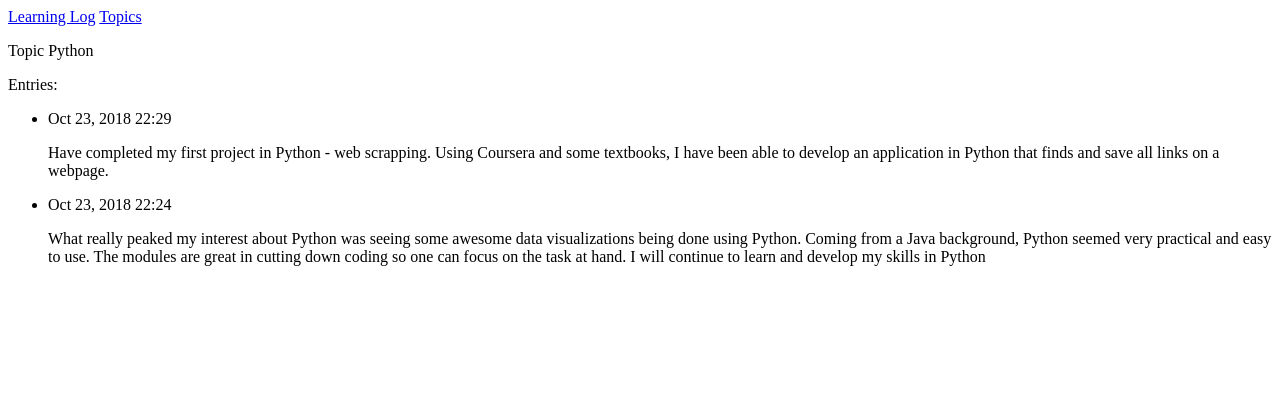
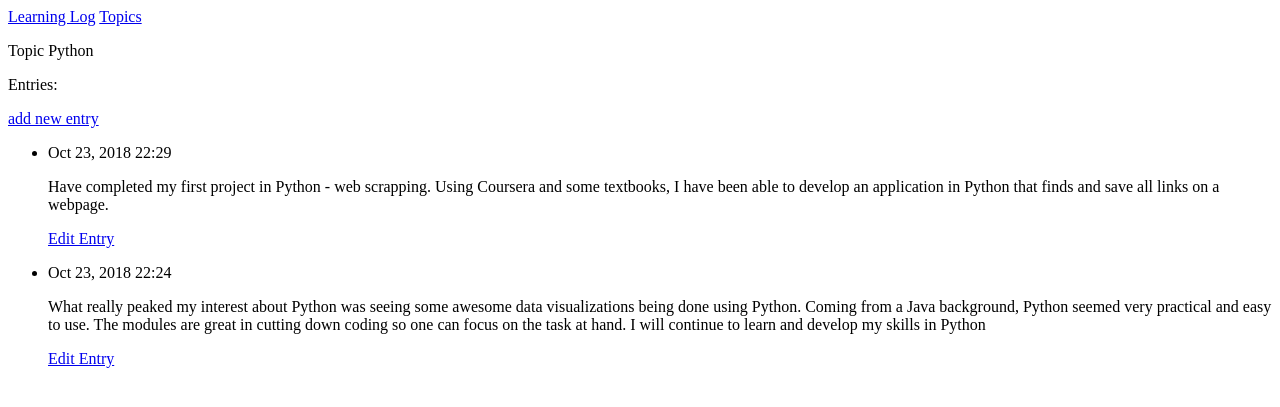
Before and after one commit to mzanzilla/Learning_Log, a Django app: page /topic/1/ in a window 1280 px wide. Shown: the top 407 px of the page. Run offline with Django 3.2, Linux system fonts and the light colour scheme; data comes from the database, SQL or seed files in the repository; both versions use the stored data as it was after the commit.

Commit message:
edit_entry.html added to allow users to edit their entry

```diff
--- a/learning_logs/templates/learning_logs/topic.html
+++ b/learning_logs/templates/learning_logs/topic.html
@@ -2,11 +2,17 @@
 {% block content%}
   <p>Topic {{ topic }}</p>
   <p>Entries:</p>
+  <p>
+    <a href="{% url 'new_entry' topic.id %}">add new entry</a>
+  </p>
   <ul>
     {% for entry in entries%}
       <li>
         <p>{{ entry.date_added|date:'M d, Y H:i' }}</p>
       <p>{{ entry.text|linebreaks }}</p>
+      <p>
+        <a href="{% url 'edit_entry' entry.id %}">Edit Entry<a/>
+      </p>
       </li>
     {% empty %}
     <li>
--- a/learning_logs/urls.py
+++ b/learning_logs/urls.py
@@ -7,5 +7,8 @@ urlpatterns = [
     # Detail page for a single topic
     url(r'^topic/(?P<topic_id>\d+)/$', views.topic, name='topic'),
     #page for adding a new  topic
-    url(r'^new_topic/$', views.new_topic, name='new_topic')
+    url(r'^new_topic/$', views.new_topic, name='new_topic'),
+    #page for adding a new entry
+    url(r'^new_entry/(?P<topic_id>\d+)/$', views.new_entry, name='new_entry'),
+    url(r'^edit_entry/(?P<entry_id>\d+)/$', views.edit_entry, name='edit_entry'),
 ]
--- a/learning_logs/views.py
+++ b/learning_logs/views.py
@@ -2,7 +2,7 @@ from django.shortcuts import render
 from .models import Topic
 from django.http import HttpResponseRedirect
 from django.urls import reverse
-from .forms import TopicForm
+from .forms import TopicForm, EntryForm, Entry
 
 def index(request):
     """The home page for Learning Log."""
@@ -34,3 +34,37 @@ def new_topic(request):
             return HttpResponseRedirect(reverse('topics'))
     context = {'form': form}
     return render(request, 'learning_logs/new_topic.html', context)
+
+def new_entry(request, topic_id):
+    """Add a new entry for a particular topic."""
+    topic = Topic.objects.get(id=topic_id)
+    if request.method != 'POST':
+        # No data submitted; create a blank form.
+        form = EntryForm()
+    else:
+        # POST data submitted; process data.
+        form = EntryForm(data=request.POST)
+        if form.is_valid():
+            new_entry = form.save(commit=False)
+            new_entry.topic = topic
+            new_entry.save()
+            return HttpResponseRedirect(reverse('topic',args=[topic_id]))
+    context = {'topic': topic, 'form': form}
+    return render(request, 'learning_logs/new_entry.html', context)
+
+def edit_entry(request, entry_id):
+    #edit an existing entry
+    entry = Entry.objects.get(id=entry_id)
+    topic = entry.topic
+
+    if request.method != 'POST':
+        #Initial request; prefill form with the current entry
+        form = EntryForm(instance=entry)
+    else:
+        #Post data submitted, process data
+        form = EntryForm(instance=entry, data=request.POST)
+        if form.is_valid():
+            form.save()
+            return HttpResponseRedirect(reverse('topic',args=[topic.id] ))
+    context = {'entry':entry, 'topic':topic, 'form':form}
+    return render(request, 'learning_logs/edit_entry.html', context)
```
Also changed, not shown: learning_logs/forms.py (+8 -1 lines), learning_logs/templates/learning_logs/edit_entry.html (added, +10 -0 lines), learning_logs/templates/learning_logs/new_entry.html (added, +10 -0 lines), db.sqlite3.
